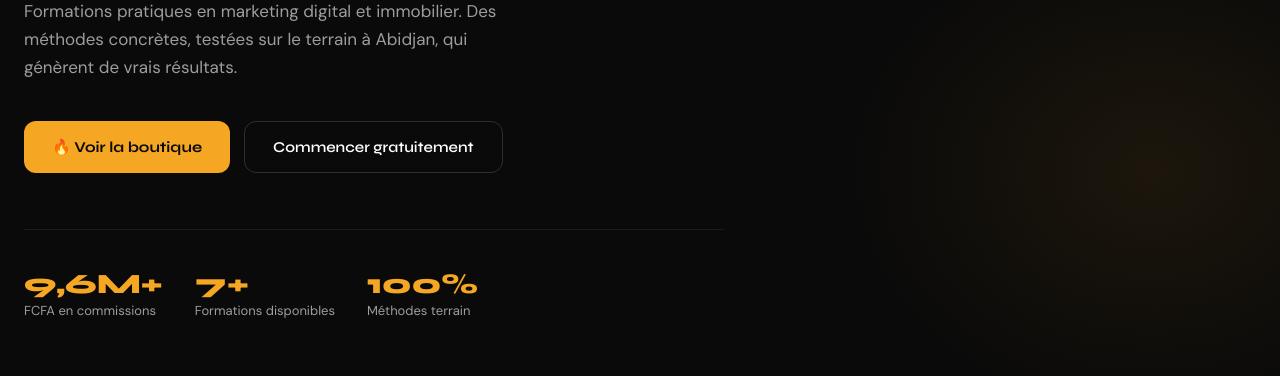
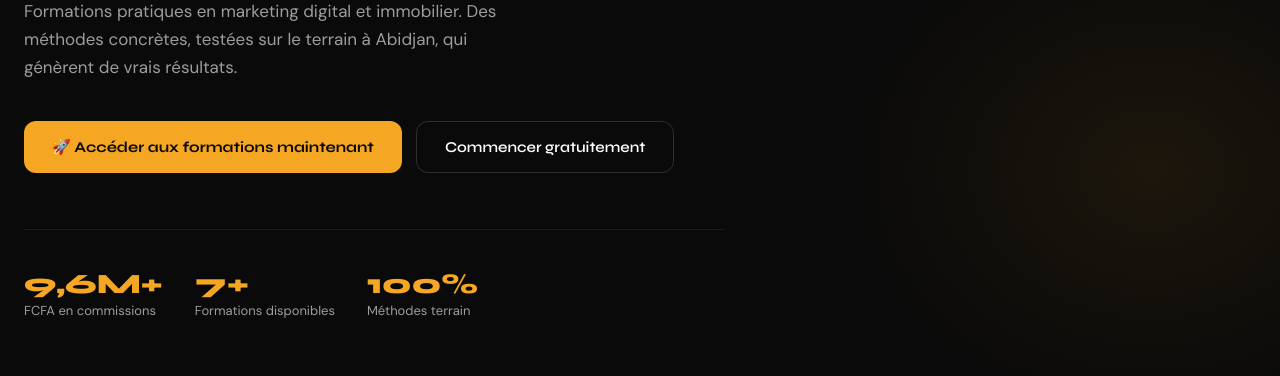
Before and after one commit to adjessing-art/site, a plain HTML site: page index.html in a window 1280 px wide. Shown: the part 663-1039 px from the top of the page. Drawn offline with Linux system fonts and the light colour scheme; a script that the page names is missing.

Commit message:
Update index.html

```diff
--- a/index.html
+++ b/index.html
@@ -225,8 +225,9 @@
     <h1 class="hero-title">Lance ton business.<br>Gagne ta <span class="accent">liberté financière</span><br>en Afrique.</h1>
     <p class="hero-sub">Formations pratiques en marketing digital et immobilier. Des méthodes concrètes, testées sur le terrain à Abidjan, qui génèrent de vrais résultats.</p>
     <div class="hero-actions">
-      <a href="https://shop.lecomptoirdigital.com" class="btn-primary">
-  🔥 Voir la boutique
+    <a href="https://shop.lecomptoirdigital.com" class="btn-primary">
+  🚀 Accéder aux formations maintenant
+</a>
 </a>
       <a href="#gratuit" class="btn-ghost">Commencer gratuitement</a>
     </div>
```
